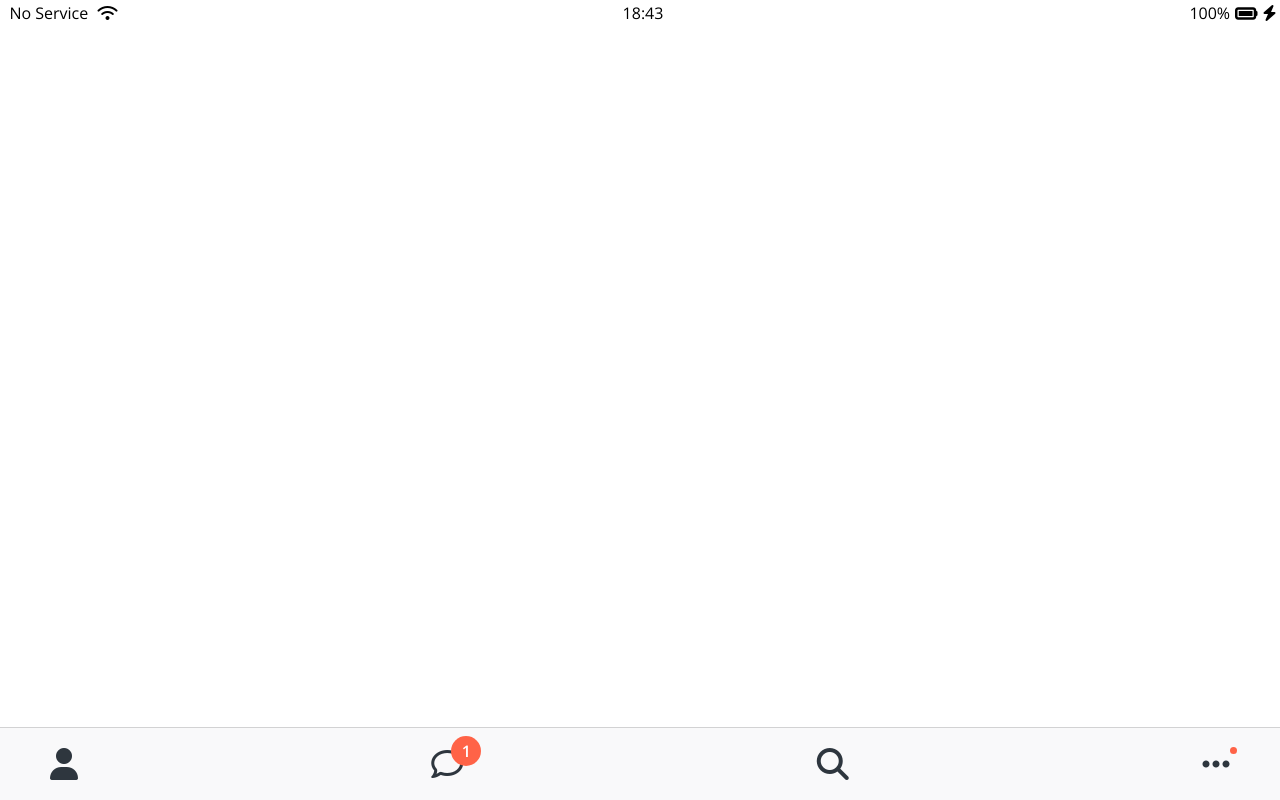
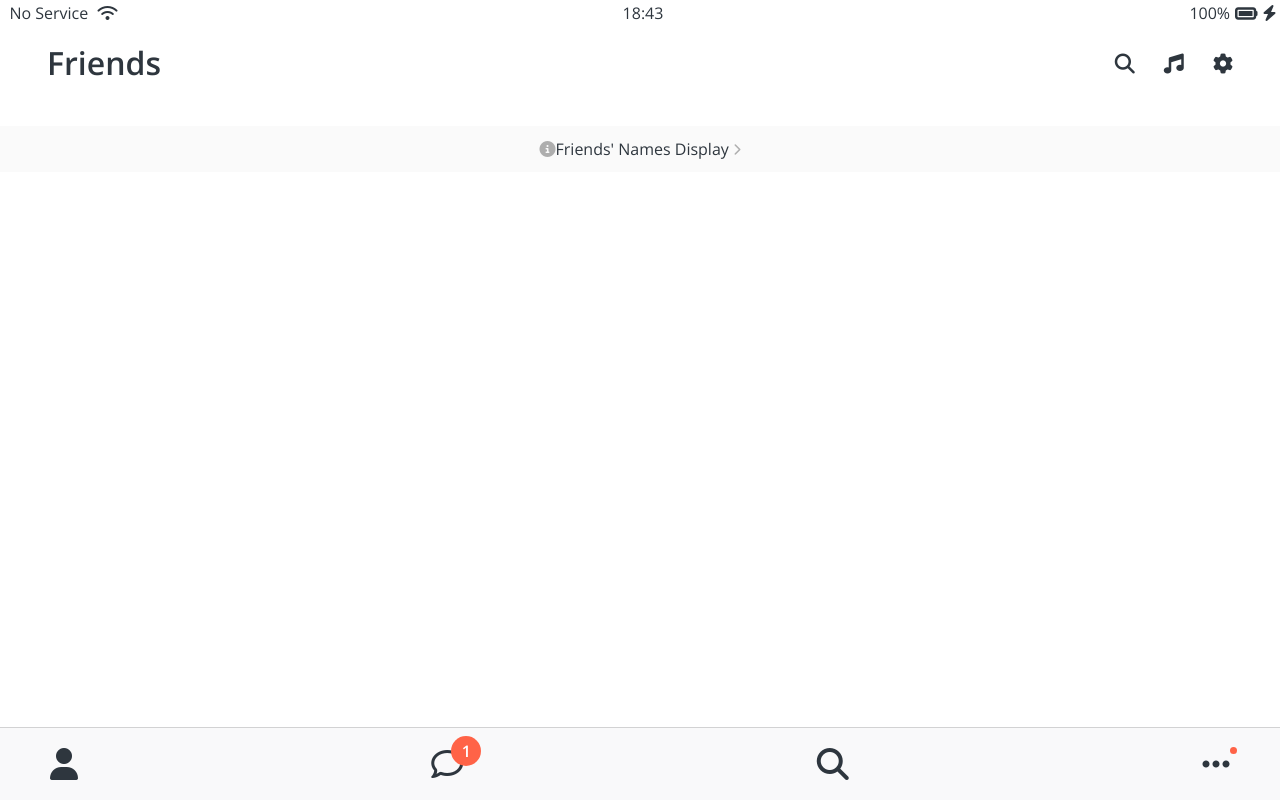
Before and after one commit to song-eun/kakaotalk-clone, a plain HTML site: page friends.html in a window 1280 px wide. Drawn offline with nearby package versions, Linux system fonts and the light colour scheme.

Commit message:
feat: friends 헤더 구현

```diff
--- /dev/null
+++ b/css/components/screen-header.css
@@ -0,0 +1,15 @@
+.screen-header {
+  display: flex;
+  justify-content: space-between;
+  align-items: center;
+  padding: 47px;
+}
+
+.screen-header__title {
+  font-size: 32px;
+  font-weight: 600;
+}
+
+.screen-header__icons span {
+  margin-left: 25px;
+}
--- /dev/null
+++ b/css/screens/friends.css
@@ -0,0 +1,11 @@
+#friends-display-link {
+  text-align: center;
+  display: block;
+  background-color: #fafafa;
+  padding: 15px 0px;
+  font-size: 16px;
+}
+
+#friends-display-link i {
+  color: rgba(0, 0, 0, 0.3);
+}
--- a/css/styles.css
+++ b/css/styles.css
@@ -5,10 +5,13 @@
 /* Components */
 @import "components/status-bar.css";
 @import "components/nav-bar.css";
+@import "components/screen-header.css";
 
 /* Screens */
 @import "screens/login.css";
+@import "screens/friends.css";
 
 body {
+  color: #2e363e;
   font-family: "Open Sans", sans-serif;
 }
--- a/friends.html
+++ b/friends.html
@@ -21,6 +21,20 @@
         <i class="fa-solid fa-bolt"></i>
       </div>
     </div>
+
+    <header class="screen-header">
+      <h1 class="screen-header__title">Friends</h1>
+      <div class="screen-header__icons">
+        <span> <i class="fa-solid fa-magnifying-glass fa-lg"></i></span>
+        <span><i class="fa-solid fa-music fa-lg"></i></span>
+        <span><i class="fa-solid fa-gear fa-lg"></i></span>
+      </div>
+    </header>
+
+    <a id="friends-display-link" href=""
+      ><i class="fa-solid fa-circle-info"></i>Friends' Names Display
+      <i class="fa-solid fa-chevron-right fa-xs"></i
+    ></a>
 
     <nav class="nav">
       <ul class="nav__list">
```
